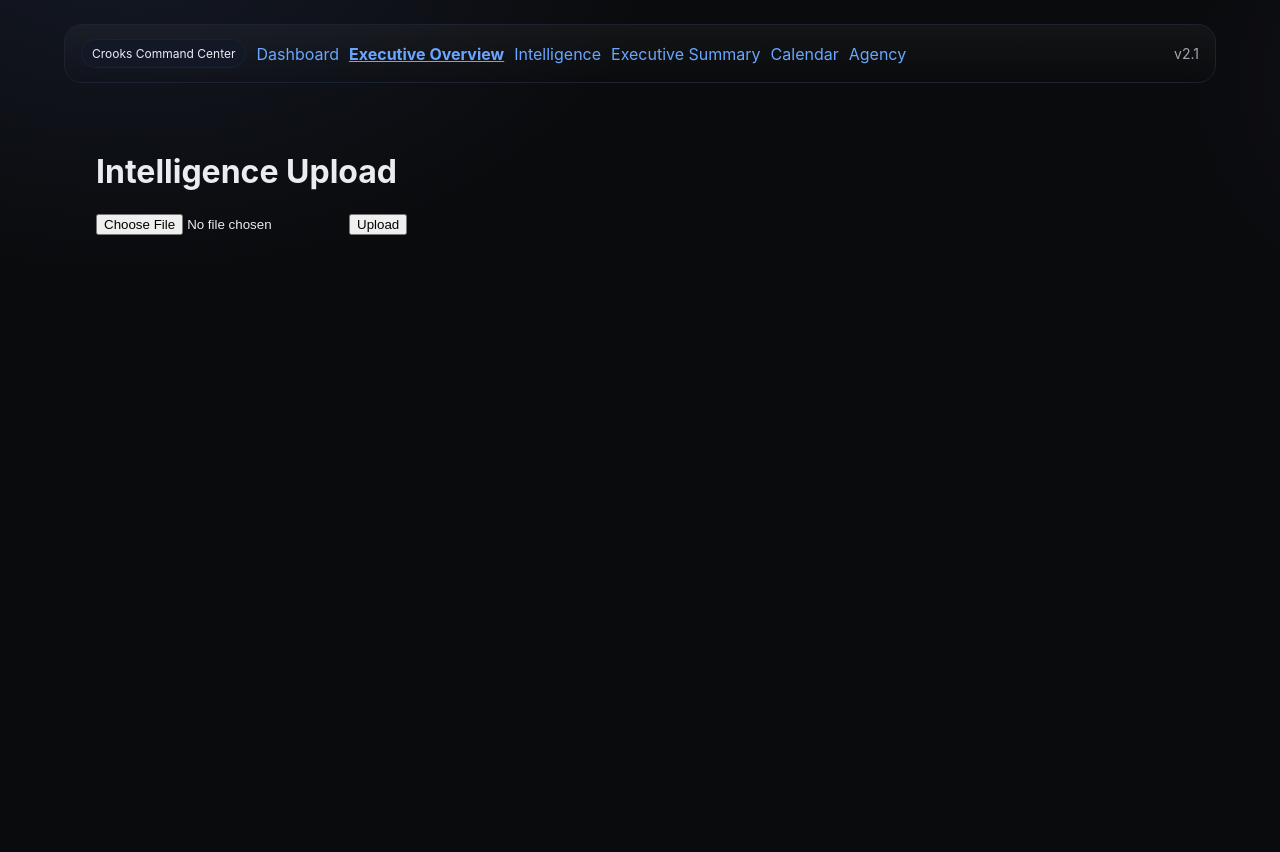
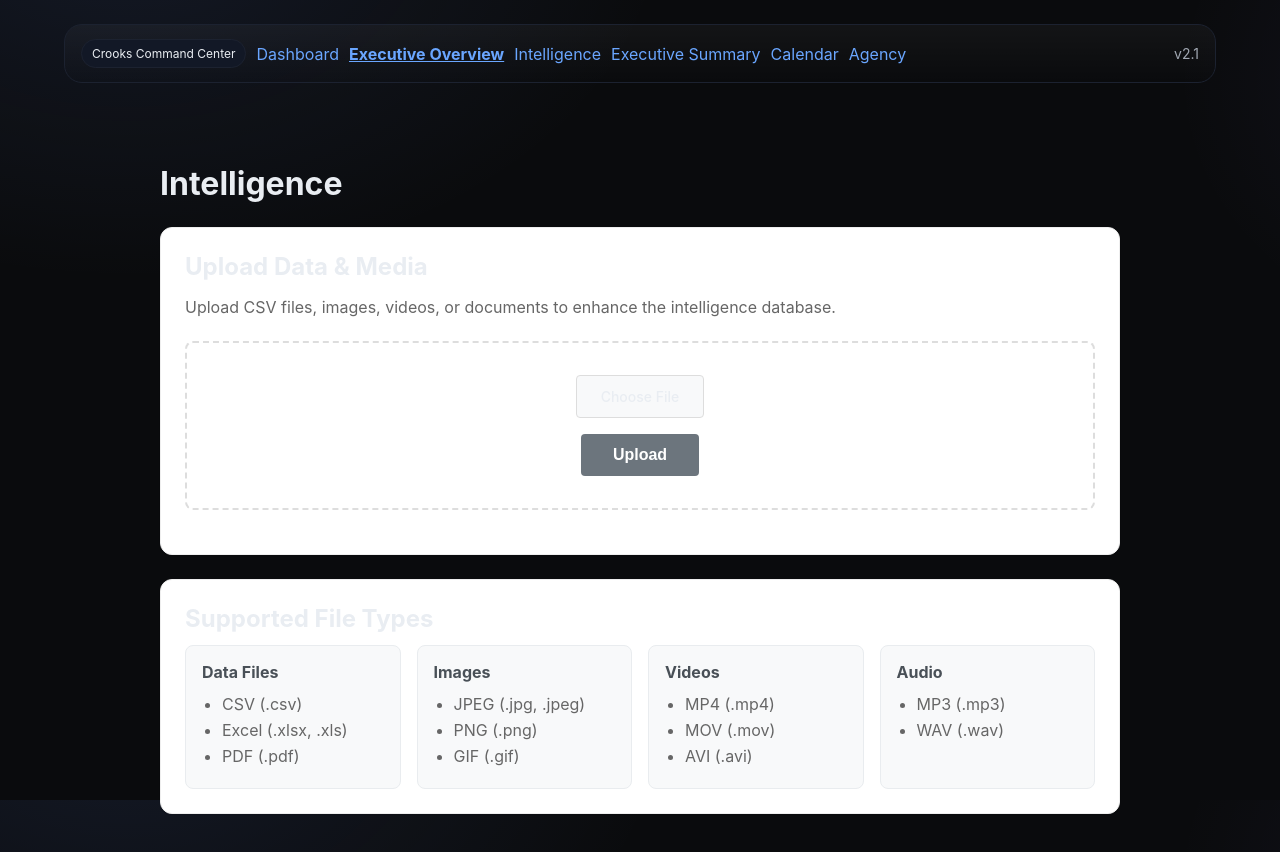
Before and after one commit to Jillian-ignited/Crooks-Command-Center-V2, a Next.js app in the folder frontend/: page /intelligence in a window 1280 px wide. Shown: the top 852 px of the page. Before the commit the page ends 800 px from the top, so only its background shows below. Built offline with nearby package versions, Linux system fonts and the light colour scheme.

Commit message:
Update intelligence.js

```diff
--- a/frontend/pages/intelligence.js
+++ b/frontend/pages/intelligence.js
@@ -1,61 +1,386 @@
-// frontend/pages/intelligence.js
-import { useState } from "react";
+import React, { useState } from 'react';
 
-export default function Intelligence() {
-  const [file, setFile] = useState(null);
-  const [status, setStatus] = useState("");
-  const [result, setResult] = useState(null);
+const Intelligence = () => {
+  const [selectedFile, setSelectedFile] = useState(null);
+  const [uploading, setUploading] = useState(false);
+  const [uploadResult, setUploadResult] = useState(null);
+  const [error, setError] = useState('');
 
-  async function handleUpload(e) {
-    e.preventDefault();
-    if (!file) return;
+  const handleFileSelect = (event) => {
+    const file = event.target.files[0];
+    setSelectedFile(file);
+    setError('');
+    setUploadResult(null);
+  };
 
-    const formData = new FormData();
-    formData.append("file", file);
+  const handleUpload = async () => {
+    if (!selectedFile) {
+      setError('Please select a file to upload.');
+      return;
+    }
+
+    setUploading(true);
+    setError('');
+    setUploadResult(null);
 
     try {
-      setStatus("Uploading...");
-      const res = await fetch("/api/intelligence/upload", {
-        method: "POST",
-        body: formData,
+      const formData = new FormData();
+      formData.append('file', selectedFile);
+
+      const response = await fetch('/api/intelligence/upload', {
+        method: 'POST',
+        body: formData
       });
 
-      if (!res.ok) {
-        throw new Error("Upload failed");
+      if (!response.ok) {
+        throw new Error(`HTTP ${response.status}: ${response.statusText}`);
       }
 
-      const data = await res.json();
-      setResult(data);
-      setStatus("Upload successful ✅");
-    } catch (err) {
-      console.error(err);
-      setStatus("Error during upload ❌");
-    }
+      const result = await response.json();
+
+      if (!result.ok) {
+        throw new Error(result.message || 'Upload failed');
       }
 
+      setUploadResult(result);
+      setSelectedFile(null);
+
+      // Reset file input
+      const fileInput = document.getElementById('file-input');
+      if (fileInput) {
+        fileInput.value = '';
+      }
+
+    } catch (err) {
+      setError(err.message);
+      console.error('Upload error:', err);
+    } finally {
+      setUploading(false);
+    }
+  };
+
+  const formatFileSize = (bytes) => {
+    if (bytes === 0) return '0 Bytes';
+    const k = 1024;
+    const sizes = ['Bytes', 'KB', 'MB', 'GB'];
+    const i = Math.floor(Math.log(bytes) / Math.log(k));
+    return parseFloat((bytes / Math.pow(k, i)).toFixed(2)) + ' ' + sizes[i];
+  };
+
   return (
-    <div style={{ padding: "2rem" }}>
-      <h1>Intelligence Upload</h1>
-      <form onSubmit={handleUpload}>
+    <main style={mainStyle}>
+      <h1 style={titleStyle}>Intelligence</h1>
+
+      <section style={sectionStyle}>
+        <h2 style={sectionTitleStyle}>Upload Data & Media</h2>
+        <p style={descriptionStyle}>
+          Upload CSV files, images, videos, or documents to enhance the intelligence database.
+        </p>
+
+        <div style={uploadAreaStyle}>
+          <div style={fileInputContainerStyle}>
             <input
+              id="file-input"
               type="file"
-          onChange={(e) => setFile(e.target.files?.[0] || null)}
+              onChange={handleFileSelect}
+              style={fileInputStyle}
+              accept=".csv,.xlsx,.xls,.pdf,.jpg,.jpeg,.png,.gif,.mp4,.mov,.avi,.mp3,.wav"
             />
-        <button type="submit">Upload</button>
-      </form>
-      <p>{status}</p>
-      {result && (
-        <pre
+            <label htmlFor="file-input" style={fileInputLabelStyle}>
+              {selectedFile ? selectedFile.name : 'Choose File'}
+            </label>
+          </div>
+
+          {selectedFile && (
+            <div style={fileInfoStyle}>
+              <div style={fileDetailsStyle}>
+                <strong>Selected File:</strong> {selectedFile.name}
+              </div>
+              <div style={fileDetailsStyle}>
+                <strong>Size:</strong> {formatFileSize(selectedFile.size)}
+              </div>
+              <div style={fileDetailsStyle}>
+                <strong>Type:</strong> {selectedFile.type || 'Unknown'}
+              </div>
+            </div>
+          )}
+
+          <button
+            onClick={handleUpload}
+            disabled={!selectedFile || uploading}
             style={{
-            marginTop: "1rem",
-            padding: "1rem",
-            background: "#111",
-            color: "#0f0",
+              ...uploadButtonStyle,
+              ...((!selectedFile || uploading) ? disabledButtonStyle : {})
             }}
           >
-          {JSON.stringify(result, null, 2)}
+            {uploading ? 'Uploading...' : 'Upload'}
+          </button>
+        </div>
+
+        {error && (
+          <div style={errorStyle}>
+            <strong>Error:</strong> {error}
+          </div>
+        )}
+
+        {uploadResult && (
+          <div style={successStyle}>
+            <h3 style={resultTitleStyle}>Upload Successful ✅</h3>
+
+            <div style={resultDetailsStyle}>
+              <div style={resultItemStyle}>
+                <strong>File:</strong> {uploadResult.file_info?.filename}
+              </div>
+              <div style={resultItemStyle}>
+                <strong>Size:</strong> {formatFileSize(uploadResult.file_info?.size || 0)}
+              </div>
+              <div style={resultItemStyle}>
+                <strong>Processed:</strong> {new Date(uploadResult.file_info?.processed_at).toLocaleString()}
+              </div>
+            </div>
+
+            {uploadResult.insights && uploadResult.insights.length > 0 && (
+              <div style={insightsStyle}>
+                <h4 style={insightsTitleStyle}>Extracted Insights:</h4>
+                <ul style={insightsListStyle}>
+                  {uploadResult.insights.map((insight, index) => (
+                    <li key={index} style={insightItemStyle}>{insight}</li>
+                  ))}
+                </ul>
+              </div>
+            )}
+
+            <div style={jsonResultStyle}>
+              <h4 style={jsonTitleStyle}>Full Response:</h4>
+              <pre style={jsonPreStyle}>
+                {JSON.stringify(uploadResult, null, 2)}
               </pre>
+            </div>
+          </div>
         )}
+      </section>
+
+      <section style={sectionStyle}>
+        <h2 style={sectionTitleStyle}>Supported File Types</h2>
+        <div style={fileTypesGridStyle}>
+          <div style={fileTypeCardStyle}>
+            <h3 style={fileTypeHeaderStyle}>Data Files</h3>
+            <ul style={fileTypeListStyle}>
+              <li>CSV (.csv)</li>
+              <li>Excel (.xlsx, .xls)</li>
+              <li>PDF (.pdf)</li>
+            </ul>
           </div>
+          <div style={fileTypeCardStyle}>
+            <h3 style={fileTypeHeaderStyle}>Images</h3>
+            <ul style={fileTypeListStyle}>
+              <li>JPEG (.jpg, .jpeg)</li>
+              <li>PNG (.png)</li>
+              <li>GIF (.gif)</li>
+            </ul>
+          </div>
+          <div style={fileTypeCardStyle}>
+            <h3 style={fileTypeHeaderStyle}>Videos</h3>
+            <ul style={fileTypeListStyle}>
+              <li>MP4 (.mp4)</li>
+              <li>MOV (.mov)</li>
+              <li>AVI (.avi)</li>
+            </ul>
+          </div>
+          <div style={fileTypeCardStyle}>
+            <h3 style={fileTypeHeaderStyle}>Audio</h3>
+            <ul style={fileTypeListStyle}>
+              <li>MP3 (.mp3)</li>
+              <li>WAV (.wav)</li>
+            </ul>
+          </div>
+        </div>
+      </section>
+    </main>
   );
-}
+};
+
+const mainStyle = {
+  maxWidth: 1000,
+  margin: '40px auto',
+  padding: 20
+};
+
+const titleStyle = {
+  marginBottom: 24
+};
+
+const sectionStyle = {
+  background: '#fff',
+  border: '1px solid #eee',
+  borderRadius: 12,
+  padding: 24,
+  marginBottom: 24,
+  boxShadow: '0 1px 2px rgba(0,0,0,0.03)'
+};
+
+const sectionTitleStyle = {
+  marginTop: 0,
+  marginBottom: 12
+};
+
+const descriptionStyle = {
+  color: '#666',
+  marginBottom: 24
+};
+
+const uploadAreaStyle = {
+  border: '2px dashed #ddd',
+  borderRadius: 8,
+  padding: 32,
+  textAlign: 'center',
+  marginBottom: 20
+};
+
+const fileInputContainerStyle = {
+  marginBottom: 16
+};
+
+const fileInputStyle = {
+  display: 'none'
+};
+
+const fileInputLabelStyle = {
+  display: 'inline-block',
+  padding: '12px 24px',
+  background: '#f8f9fa',
+  border: '1px solid #ddd',
+  borderRadius: 4,
+  cursor: 'pointer',
+  fontSize: 14,
+  fontWeight: 500,
+  transition: 'background-color 0.2s'
+};
+
+const fileInfoStyle = {
+  background: '#f8f9fa',
+  padding: 16,
+  borderRadius: 4,
+  marginBottom: 16,
+  textAlign: 'left'
+};
+
+const fileDetailsStyle = {
+  marginBottom: 8,
+  fontSize: 14
+};
+
+const uploadButtonStyle = {
+  padding: '12px 32px',
+  background: '#007bff',
+  color: 'white',
+  border: 'none',
+  borderRadius: 4,
+  cursor: 'pointer',
+  fontSize: 16,
+  fontWeight: 600,
+  transition: 'background-color 0.2s'
+};
+
+const disabledButtonStyle = {
+  backgroundColor: '#6c757d',
+  cursor: 'not-allowed'
+};
+
+const errorStyle = {
+  background: '#fee',
+  border: '1px solid #f99',
+  padding: 16,
+  borderRadius: 8,
+  color: '#c33',
+  marginTop: 16
+};
+
+const successStyle = {
+  background: '#f0f8f0',
+  border: '1px solid #9f9',
+  padding: 20,
+  borderRadius: 8,
+  marginTop: 16
+};
+
+const resultTitleStyle = {
+  marginTop: 0,
+  marginBottom: 16,
+  color: '#28a745'
+};
+
+const resultDetailsStyle = {
+  marginBottom: 20
+};
+
+const resultItemStyle = {
+  marginBottom: 8,
+  fontSize: 14
+};
+
+const insightsStyle = {
+  marginBottom: 20
+};
+
+const insightsTitleStyle = {
+  marginBottom: 12,
+  color: '#495057'
+};
+
+const insightsListStyle = {
+  margin: 0,
+  paddingLeft: 20
+};
+
+const insightItemStyle = {
+  marginBottom: 4,
+  color: '#666'
+};
+
+const jsonResultStyle = {
+  marginTop: 20
+};
+
+const jsonTitleStyle = {
+  marginBottom: 12,
+  color: '#495057'
+};
+
+const jsonPreStyle = {
+  background: '#fff',
+  padding: 16,
+  borderRadius: 4,
+  border: '1px solid #ddd',
+  fontSize: 12,
+  overflow: 'auto',
+  maxHeight: 300
+};
+
+const fileTypesGridStyle = {
+  display: 'grid',
+  gridTemplateColumns: 'repeat(auto-fit, minmax(200px, 1fr))',
+  gap: 16
+};
+
+const fileTypeCardStyle = {
+  background: '#f8f9fa',
+  padding: 16,
+  borderRadius: 8,
+  border: '1px solid #e9ecef'
+};
+
+const fileTypeHeaderStyle = {
+  marginTop: 0,
+  marginBottom: 12,
+  fontSize: 16,
+  color: '#495057'
+};
+
+const fileTypeListStyle = {
+  margin: 0,
+  paddingLeft: 20,
+  color: '#666'
+};
+
+export default Intelligence;
```
Lines whose indentation alone changed are shown as unchanged.
